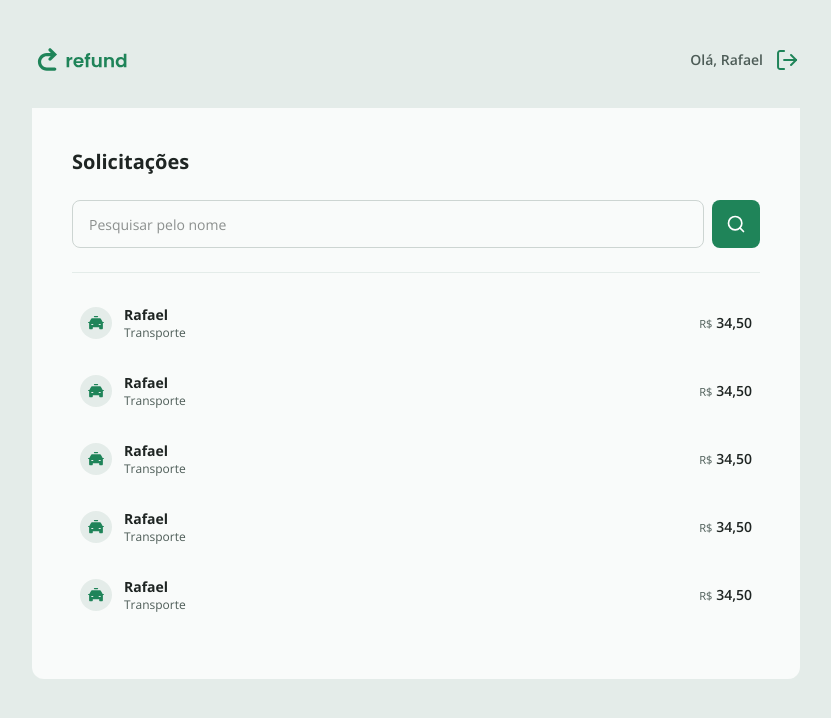
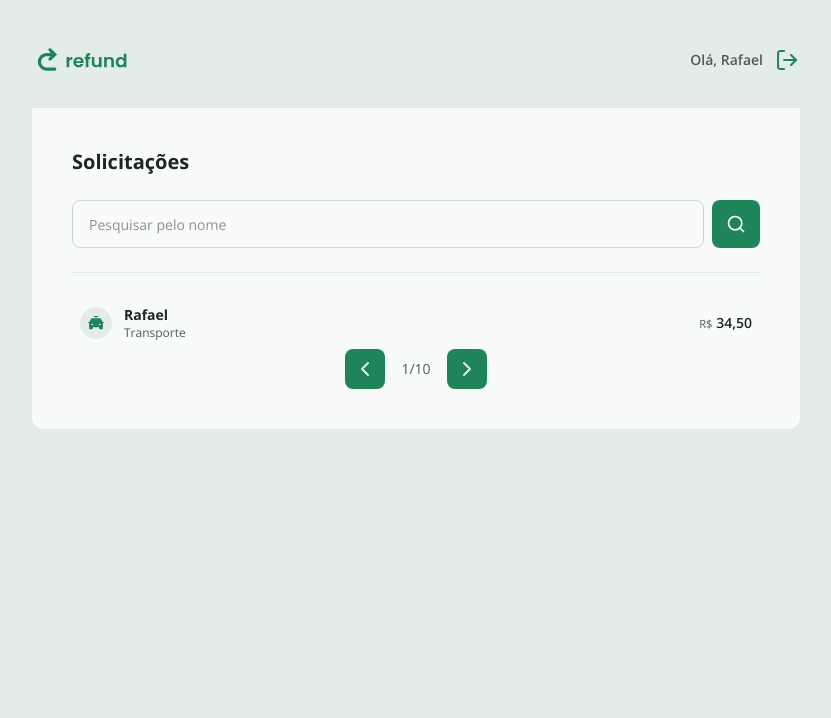
Before and after one commit to RafaelxSouto/refound, a React (Vite) app: page / in a window 1280 px wide. Shown: the top 718 px of the page, without its empty margins (224-1055 px from the left). Built offline with nearby package versions, Linux system fonts and the light colour scheme.

Commit message:
feat: add Pagination component and integrate it into Dashboard for improved navigation

```diff
--- /dev/null
+++ b/src/components/Pagination.tsx
@@ -0,0 +1,25 @@
+import leftSvg from '../assets/left.svg'
+import rightSvg from '../assets/right.svg'
+import { Button } from './Button'
+
+type Props = {
+  current: number
+  total: number
+}
+
+export function Pagination({ current, total }: Props) {
+  return (
+    <div className="flex flex-1 justify-center items-center gap-4">
+      <Button variant="iconSmall">
+        <img src={leftSvg} alt="Ícone de voltar" />
+      </Button>
+      <span className="text-sm text-gray-200">
+        {current}/{total}
+      </span>
+
+      <Button variant="iconSmall">
+        <img src={rightSvg} alt="Ícone de avançar" />
+      </Button>
+    </div>
+  )
+}
--- a/src/pages/Dashboard.tsx
+++ b/src/pages/Dashboard.tsx
@@ -4,6 +4,7 @@ import { CATEGORIES } from '../utils/categories'
 import { formatCurrency } from '../utils/formatCurrency'
 import { Input } from '../components/Input'
 import { Button } from '../components/Button'
+import { Pagination } from '../components/Pagination'
 import { RefundItem } from '../components/RefundItem'
 
 const REFUND_EXAMPLE = {
@@ -41,15 +42,9 @@ export function Dashboard() {
 
       <div className="mt-6 flex flex-col gap-4 max-h-[342px] overflow-y-scroll">
         <RefundItem data={REFUND_EXAMPLE} />
-        <RefundItem data={REFUND_EXAMPLE} />
-        <RefundItem data={REFUND_EXAMPLE} />
-        <RefundItem data={REFUND_EXAMPLE} />
-        <RefundItem data={REFUND_EXAMPLE} />
-        <RefundItem data={REFUND_EXAMPLE} />
-        <RefundItem data={REFUND_EXAMPLE} />
-        <RefundItem data={REFUND_EXAMPLE} />
-        <RefundItem data={REFUND_EXAMPLE} />
       </div>
+
+      <Pagination current={1} total={10} />
     </div>
   )
 }
```
